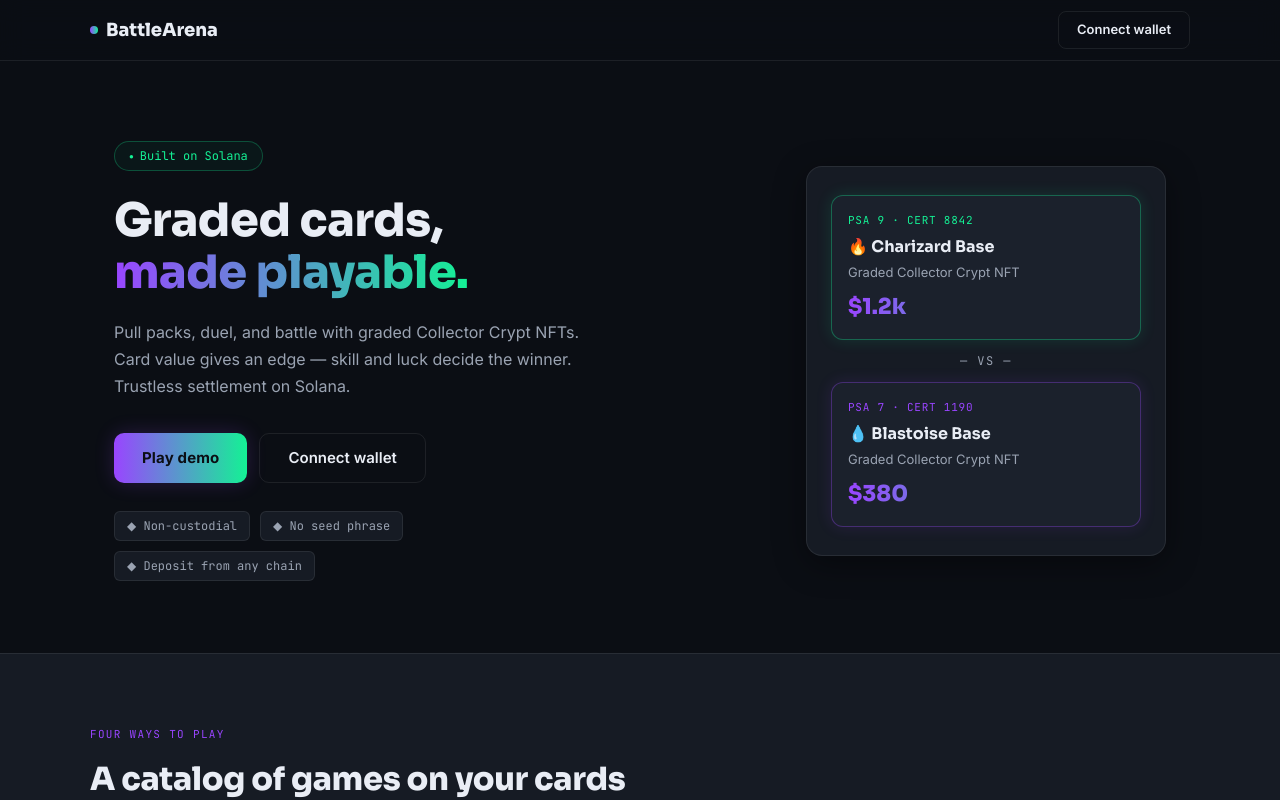
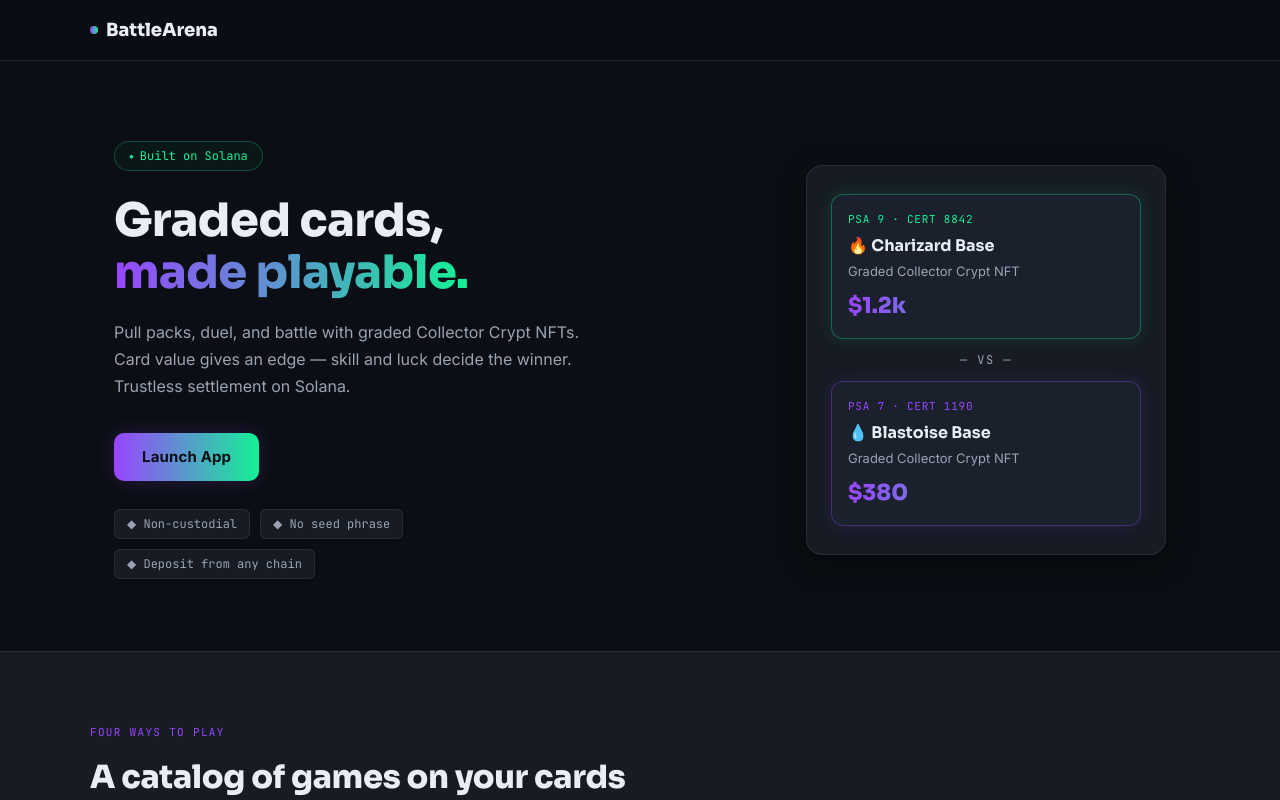
Before and after one commit to peerezdev/battle-arena, a React (Vite) app: page / in a window 1280 px wide. Shown: the top 800 px of the page. Built offline with nearby package versions, Linux system fonts and the light colour scheme.

Commit message:
feat(hub): landing Launch App → Hub y routing del hub a los flujos

```diff
--- a/src/App.tsx
+++ b/src/App.tsx
@@ -17,6 +17,7 @@
 import { useReducedMotion } from './ui/useReducedMotion'
 import { type AppMode } from './mode/ModeSelect'
 import { Landing } from './ui/screens/Landing'
+import { Hub } from './ui/screens/Hub/Hub'
 import type { SelectedCard } from './ui/screens/onchain/CollectionScreen'
 import type { BattleInfo } from './ui/screens/onchain/LobbyScreen'
 import { createRoyale, playRound } from './royale/engine'
@@ -58,7 +59,7 @@
   const reduced = useReducedMotion()
 
   // ── Mode selection ──────────────────────────────────────────────────────
-  const [appMode, setAppMode] = useState<AppMode | null>(null)
+  const [appMode, setAppMode] = useState<AppMode | 'hub' | null>(null)
 
   // ── Offline state ───────────────────────────────────────────────────────
   const [offlineScreen, setOfflineScreen] = useState<OfflineScreen>('setup')
@@ -142,7 +143,7 @@
     setRoyaleState((s) => (s ? playRound(s) : s))
   }
   function exitRoyale() {
-    setAppMode(null); setRoyaleScreen('setup'); setRoyaleState(null)
+    setAppMode('hub'); setRoyaleScreen('setup'); setRoyaleState(null)
   }
 
   // ── Offline render ──────────────────────────────────────────────────────
@@ -222,7 +223,7 @@
             setAuthToken(token)
             setOnchainScreen('collection')
           }}
-          onBack={() => setAppMode(null)}
+          onBack={() => setAppMode('hub')}
         />
       )
     }
@@ -278,11 +279,11 @@
       )
     }
 
-    // Fallback: back to connect
+    // Fallback: back to hub
     return (
       <ConnectScreen
         onAuthenticated={(token) => { setAuthToken(token); setOnchainScreen('collection') }}
-        onBack={() => setAppMode(null)}
+        onBack={() => setAppMode('hub')}
       />
     )
   }
@@ -309,9 +310,29 @@
           transition={{ duration: reduced ? 0 : 0.28, ease: 'easeInOut' }}
         >
           <Landing
-            onPlayOffline={() => setAppMode('offline')}
+            onLaunch={() => setAppMode('hub')}
+          />
+        </motion.div>
+      </AnimatePresence>
+    )
+  }
+
+  // ── Hub (lobby) ───────────────────────────────────────────────────────────
+  if (appMode === 'hub') {
+    return (
+      <AnimatePresence mode="wait">
+        <motion.div
+          key="hub"
+          variants={variants}
+          initial="initial"
+          animate="animate"
+          exit="exit"
+          transition={{ duration: reduced ? 0 : 0.28, ease: 'easeInOut' }}
+        >
+          <Hub
+            onPlayMana={() => setAppMode('offline')}
             onPlayRoyale={() => setAppMode('royale')}
-            onConnect={() => setAppMode('onchain')}
+            onOnchain={() => setAppMode('onchain')}
           />
         </motion.div>
       </AnimatePresence>
--- a/src/ui/screens/Landing.tsx
+++ b/src/ui/screens/Landing.tsx
@@ -28,9 +28,7 @@
 
 // ── Props ─────────────────────────────────────────────────────────────────────
 export interface LandingProps {
-  onPlayOffline: () => void  // Mana Duel demo
-  onPlayRoyale: () => void   // Battle Royale demo
-  onConnect: () => void      // on-chain flow (Gacha / Pack Battle / wallet)
+  onLaunch: () => void  // open the Hub
 }
 
 // ── Gradient text helper ──────────────────────────────────────────────────────
@@ -254,7 +252,7 @@
 }
 
 // ── Main component ────────────────────────────────────────────────────────────
-export function Landing({ onPlayOffline, onPlayRoyale, onConnect }: LandingProps) {
+export function Landing({ onLaunch }: LandingProps) {
   const reduced = useReducedMotion()
   const wide = useIsWide('(min-width: 820px)')
 
@@ -319,30 +317,6 @@
             BattleArena
           </div>
 
-          {/* Nav CTA */}
-          <button
-            onClick={onConnect}
-            style={{
-              background: 'transparent',
-              border: `1px solid ${COLORS.border}`,
-              color: COLORS.text,
-              borderRadius: '8px',
-              padding: '8px 18px',
-              fontSize: '13px',
-              fontWeight: 600,
-              cursor: 'pointer',
-              fontFamily: FONTS.body,
-              transition: 'border-color 0.2s',
-            }}
-            onMouseEnter={(e) => {
-              e.currentTarget.style.borderColor = '#9945FF88'
-            }}
-            onMouseLeave={(e) => {
-              e.currentTarget.style.borderColor = COLORS.border
-            }}
-          >
-            Connect wallet
-          </button>
         </div>
       </nav>
 
@@ -424,7 +398,7 @@
           >
             {/* Primary gradient button */}
             <motion.button
-              onClick={onPlayOffline}
+              onClick={onLaunch}
               whileTap={reduced ? undefined : { scale: 0.97 }}
               style={{
                 background: GRADIENT,
@@ -440,26 +414,7 @@
                 boxShadow: '0 0 20px #9945FF33',
               }}
             >
-              Play demo
-            </motion.button>
-
-            {/* Ghost button */}
-            <motion.button
-              onClick={onConnect}
-              whileTap={reduced ? undefined : { scale: 0.97 }}
-              style={{
-                background: 'transparent',
-                border: `1px solid ${COLORS.border}`,
-                borderRadius: '10px',
-                padding: '13px 28px',
-                fontSize: '15px',
-                fontWeight: 600,
-                color: COLORS.text,
-                cursor: 'pointer',
-                fontFamily: FONTS.body,
-              }}
-            >
-              Connect wallet
+              Launch App
             </motion.button>
           </div>
 
@@ -572,7 +527,7 @@
               title="Pack Battle"
               description="Both players open a pack; the winner takes both cards. Resolve by value or play it out."
               pill="WINNER TAKES ALL"
-              onClick={onConnect}
+              onClick={onLaunch}
               reduced={reduced}
             />
             <GameCard
@@ -580,7 +535,7 @@
               title="Battle Royale"
               description="Up to 10 players open packs in rounds; lowest value falls; the last one standing takes the pot."
               pill="2–10 PLAYERS"
-              onClick={onPlayRoyale}
+              onClick={onLaunch}
               reduced={reduced}
             />
             <GameCard
@@ -588,7 +543,7 @@
               title="Gacha"
               description="Open Collector Crypt packs and jump straight into a battle with the card you pull."
               pill="PULL → PLAY"
-              onClick={onConnect}
+              onClick={onLaunch}
               reduced={reduced}
             />
             <GameCard
@@ -596,7 +551,7 @@
               title="Mana Duel"
               description="Hidden mana allocation across three fronts. Skill-first; card value gives a capped edge."
               pill="SKILL"
-              onClick={onPlayOffline}
+              onClick={onLaunch}
               reduced={reduced}
             />
           </motion.div>
```
